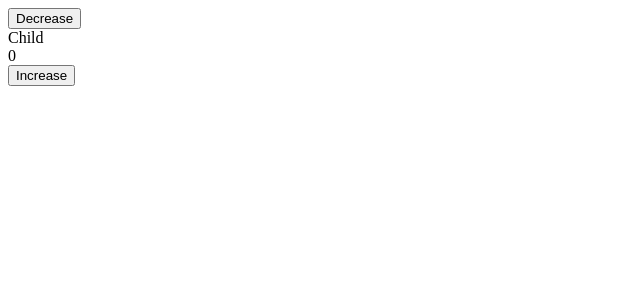
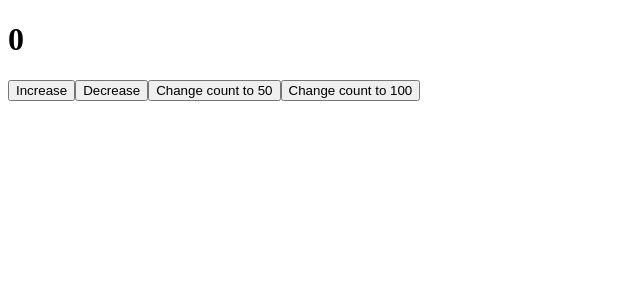
Before and after one commit to 16bitash/react-application, a React (Create React App) app: page / in a window 1280 px wide. Shown: the top 300 px of the page, without its empty margins (0-640 px from the left). Built offline with nearby package versions, Linux system fonts and the light colour scheme.

Commit message:
Add use reducer hook

```diff
--- /dev/null
+++ b/src/ReducerHook.js
@@ -0,0 +1,55 @@
+import { useReducer } from "react";
+
+const actionType = {
+  INCREASE: "INCREASE",
+  DECREASE: "DECREASE",
+  CHANGE_COUNT: "CHANGE_COUNT",
+};
+
+const reducer = (state, action) => {
+  switch (action.type) {
+    case actionType.INCREASE: {
+      return state + 1;
+    }
+
+    case actionType.DECREASE: {
+      return state - 1;
+    }
+
+    case actionType.CHANGE_COUNT: {
+      return action.payload;
+    }
+
+    default: {
+      return state;
+    }
+  }
+};
+
+const ReducerHook = () => {
+  const [state, dispatch] = useReducer(reducer, 0);
+
+  const handleIncreaseClick = () => {
+    dispatch({ type: actionType.INCREASE });
+  };
+
+  const handleDecreaseClick = () => {
+    dispatch({ type: actionType.DECREASE });
+  };
+
+  const changeCount = (count) => {
+    dispatch({ type: actionType.CHANGE_COUNT, payload: count });
+  };
+
+  return (
+    <>
+      <h1>{state}</h1>
+      <button onClick={handleIncreaseClick}>Increase</button>
+      <button onClick={handleDecreaseClick}>Decrease</button>
+      <button onClick={() => changeCount(50)}>Change count to 50</button>
+      <button onClick={() => changeCount(100)}>Change count to 100</button>
+    </>
+  );
+};
+
+export default ReducerHook;
--- a/src/index.js
+++ b/src/index.js
@@ -1,11 +1,11 @@
 import React from "react";
 import ReactDOM from "react-dom/client";
-import Context from "./Context";
+import ReducerHook from "./ReducerHook";
 
 const root = ReactDOM.createRoot(document.getElementById("root"));
 
 root.render(
   <React.StrictMode>
-    <Context />
+    <ReducerHook />
   </React.StrictMode>
 );
```
